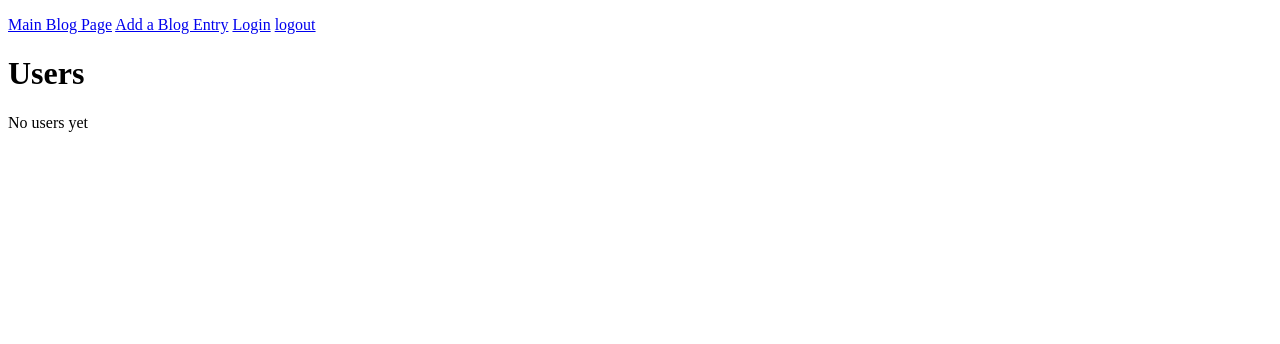
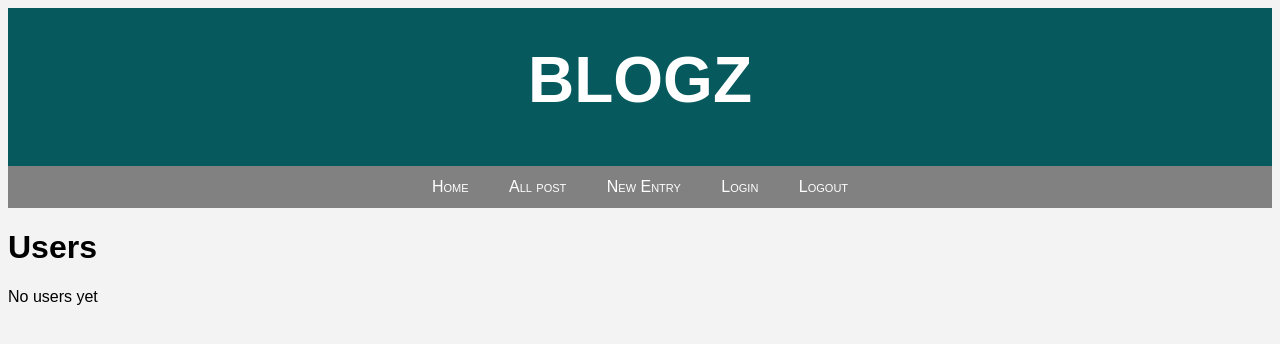
Before and after one commit to stevepichardo/blogz, a Flask app: page / in a window 1280 px wide. Shown: the top 344 px of the page. Run offline with Flask 2, Linux system fonts and the light colour scheme.

Commit message:
added css/static

```diff
--- a/main.py
+++ b/main.py
@@ -32,7 +32,7 @@
 
 @app.before_request
 def require_login():
-    allowed_routes = ['login','index','signup','list_blogs']
+    allowed_routes = ['login','index','signup','list_blogs','static']
     if request.endpoint not in allowed_routes and 'username' not in session:
         return redirect('/login')
 
@@ -44,6 +44,10 @@
 @app.route('/blog')
 def list_blogs():
     blog_id = request.args.get('id')
+    owner_id = request.args.get('userId')
+    if owner_id:
+        bloglist = Blog.query.filter_by(owner_id=owner_id).all()
+        return render_template('mainpage.html', title="Blogz", bloglist=bloglist)
     if blog_id:
         blog_id = int(blog_id)
         blog = Blog.query.get(blog_id)
--- /dev/null
+++ b/static/stylesheet.css
@@ -0,0 +1,68 @@
+body {
+    font-family: 'Arial', sans-serif;
+    background-color: #f3f3f3;
+
+}
+
+header {
+    background-color: #065a5d;
+    height: 150px;
+    padding: 4px;
+}
+
+header h1 {
+    text-transform: uppercase;
+    text-align: center;
+    color: #fff;
+    line-height: 50px;
+    font-size: 4em;
+}
+
+header h2 {
+    font-variant: small-caps;
+    text-align: center;
+    color: #fff;
+}
+
+.main_menu {
+    padding: 5px 0;
+    text-align: center;
+    line-height: 32px;
+    background-color: #818181;
+}
+
+ul.main_menu {
+    margin-top: 0px;
+}
+
+.main_menu li {
+    display: inline;
+    padding: 0 10px;
+    font-size: 16px;
+}
+
+.main_menu a {
+    text-decoration: none;
+    color: #fff;
+    padding: 8px;
+    font-variant: small-caps;
+
+}
+
+.main_menu a:hover {
+    color: #59d5d8;
+}
+
+.container {
+    text-align: center;
+    clear: both;
+}
+.container input {
+    width: 100%;
+    clear: both;
+}
+
+form {
+    width: 300px;
+    margin: 0 auto;
+}
--- a/templates/base.html
+++ b/templates/base.html
@@ -2,13 +2,25 @@
 <html>
     <head>
         <title>{{title}}</title>
-        <style>
-            .error{
-                color: red;
-            }
-        </style>
+        <link rel="stylesheet" href="{{url_for('static', filename='stylesheet.css')}}" type="text/css">
     </head>
 <body>
+<div id="wrapper">
+    <header>
+        <h1>Blogz</h1>
+    </header>
+</div>
+<nav>
+    <ul class="main_menu">
+        <li><a href="/"><span>Home</span></a></li>
+        <li><a href="/blog"><span>All post</span></a></li>
+        <li><a href="/newpost"><span>New Entry</span></a></li>
+        <li><a href="/login"><span>Login</span></a></li>
+        <li><a href="/logout"><span>Logout</span></a></li>
+    </ul>
+</nav>
+
+
     {% block title %}
 
     {% endblock %}
@@ -21,19 +33,6 @@
         </ul>
     {% endwith %}
 
-    <span>
-        <a href="/blog">Main Blog Page</a>
-    </span>
-    <span>
-        <a href="/newpost">Add a Blog Entry</a>
-    </span>
-    <span>
-        <a href='/login'>Login</a>
-    </span>
-    <span>
-        <a href='/logout'>logout</a>
-    </span>
-
     {% block content %}
     {% endblock %}
 
--- a/templates/index.html
+++ b/templates/index.html
@@ -1,14 +1,15 @@
 {% extends "base.html" %}
 
+{% block title %}<h1>Users</h1>{% endblock %}
 {% block content %}
-<h1>Users</h1>
+
 
 {% if user_list|length == 0 %}
 <p>No users yet</p>
 {% else %}
 
 {% for user in user_list %}
-<h2><a href="/blog?user={{user.id}}">{{user.username}}</a></h2>
+<h2><a href="/blog?userId={{user.id}}">{{user.username}}</a></h2>
 <hr />
 {% endfor %}
 {% endif %}
--- a/templates/login.html
+++ b/templates/login.html
@@ -1,6 +1,7 @@
 {% extends "base.html" %}
 
 {% block content %}
+<div class="container">
     <h1>Log in to Blogz!</h1>
     <p>If you don't have an account, you may <a href="/signup">register</a> for one</p>
     <form action="/login" method="post">
@@ -20,4 +21,5 @@
         </table>
         <input type="submit" value="Login">
     </form>
+</div>
 {% endblock %}
--- a/templates/mainpage.html
+++ b/templates/mainpage.html
@@ -1,6 +1,6 @@
 {% extends "base.html" %}
 
-{% block title %}<h1>Build a Blog</h1>{% endblock %}
+{% block title %}<h1>Blog Post</h1>{% endblock %}
 {% block content %}
 
     {% if bloglist|length == 0 %}
@@ -10,6 +10,7 @@
     {% for blog in bloglist %}
     <h2><a href="/blog?id={{blog.id}}">{{blog.title}}</a></h2>
     <p>{{blog.body}} </p>
+    <em>Written by...<a href="/blog?userId={{blog.owner_id}}">{{blog.owner.username}}</a></em>
     <hr />
     {% endfor %}
     {% endif %}
--- a/templates/signup.html
+++ b/templates/signup.html
@@ -1,6 +1,7 @@
 {% extends "base.html" %}
 
 {% block content %}
+<div class="container">
     <h1>Register to Blogz!</h1>
     <form action="/signup" method="post">
         <table>
@@ -25,4 +26,5 @@
         </table>
         <input type="submit" value="Register">
     </form>
+</div>
 {% endblock %}
```
Also changed, not shown: templates/singlepost.html (+5 -2 lines). Lines whose indentation alone changed are shown as unchanged.
